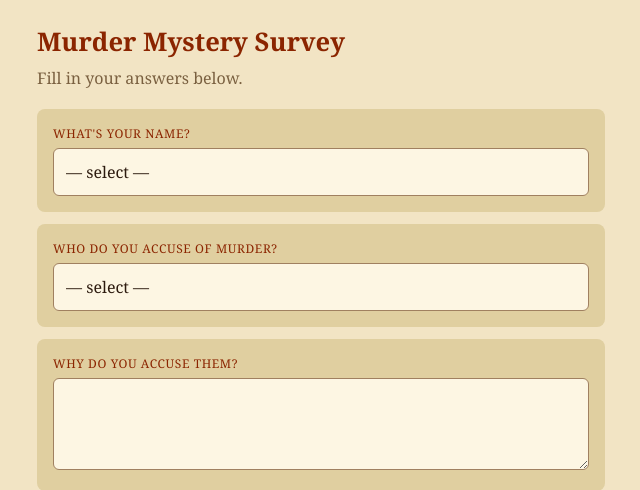
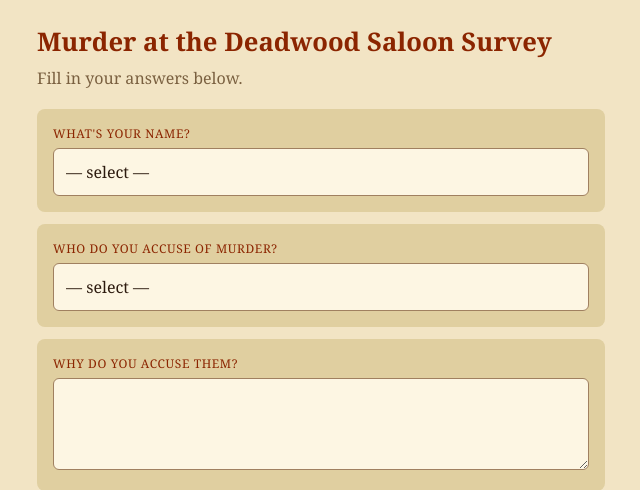
Before and after one commit to Dzibton/murder_mystery, a Flask app: page /survey in a window 1280 px wide. Shown: the top 490 px of the page, without its empty margins (319-959 px from the left). Run offline with Flask 3, Linux system fonts and the light colour scheme; some libraries are stand-ins or nearby versions.

Commit message:
rename app to Murder at the Deadwood Saloon
Co-Authored-By: Claude Sonnet 4.6 <noreply@anthropic.com>

```diff
--- a/templates/base.html
+++ b/templates/base.html
@@ -3,7 +3,7 @@
 <head>
   <meta charset="UTF-8">
   <meta name="viewport" content="width=device-width, initial-scale=1.0">
-  <title>{% block title %}Murder Mystery{% endblock %}</title>
+  <title>{% block title %}Murder at the Deadwood Saloon{% endblock %}</title>
   <link rel="stylesheet" href="{{ url_for('static', filename='style.css') }}">
 </head>
 <body>
--- a/templates/dashboard/results.html
+++ b/templates/dashboard/results.html
@@ -1,5 +1,5 @@
 {% extends "base.html" %}
-{% block title %}Results &mdash; Murder Mystery{% endblock %}
+{% block title %}Results &mdash; Murder at the Deadwood Saloon{% endblock %}
 {% block content %}
 <h1>&#128299; Vote Tallies</h1>
 <p style="color: var(--muted); margin-bottom: 24px;">{{ total_votes }} response{{ 's' if total_votes != 1 else '' }} counted</p>
--- a/templates/slideshow.html
+++ b/templates/slideshow.html
@@ -1,5 +1,5 @@
 {% extends "base.html" %}
-{% block title %}Slideshow — Murder Mystery{% endblock %}
+{% block title %}Slideshow — Murder at the Deadwood Saloon{% endblock %}
 {% block content %}
 <div id="slideshow">
 {% if slides %}
--- a/templates/survey.html
+++ b/templates/survey.html
@@ -1,7 +1,7 @@
 {% extends "base.html" %}
-{% block title %}Survey — Murder Mystery{% endblock %}
+{% block title %}Survey — Murder at the Deadwood Saloon{% endblock %}
 {% block content %}
-<h1>Murder Mystery Survey</h1>
+<h1>Murder at the Deadwood Saloon Survey</h1>
 <p style="color: var(--muted); margin-bottom: 20px;">Fill in your answers below.</p>
 
 {% if error %}
--- a/templates/thank_you.html
+++ b/templates/thank_you.html
@@ -1,7 +1,7 @@
 {% extends "base.html" %}
-{% block title %}Thank You — Murder Mystery{% endblock %}
+{% block title %}Thank You — Murder at the Deadwood Saloon{% endblock %}
 {% block content %}
-<h1>Murder Mystery</h1>
+<h1>Murder at the Deadwood Saloon</h1>
 {% if submission %}
   {% if submission.is_duplicate %}
   <div class="card">
```
Also changed, not shown: templates/dashboard/index.html (+2 -2 lines).
